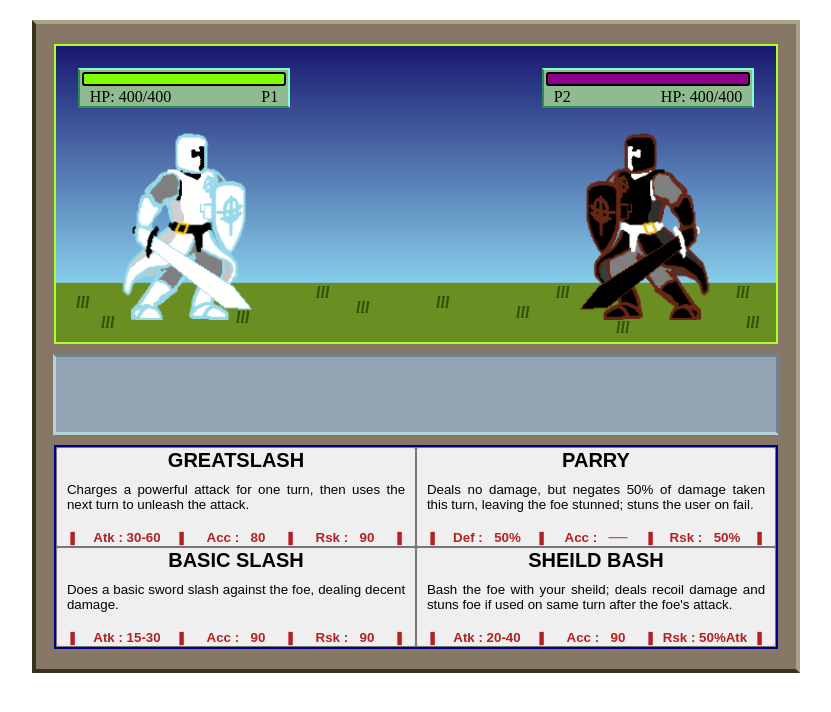
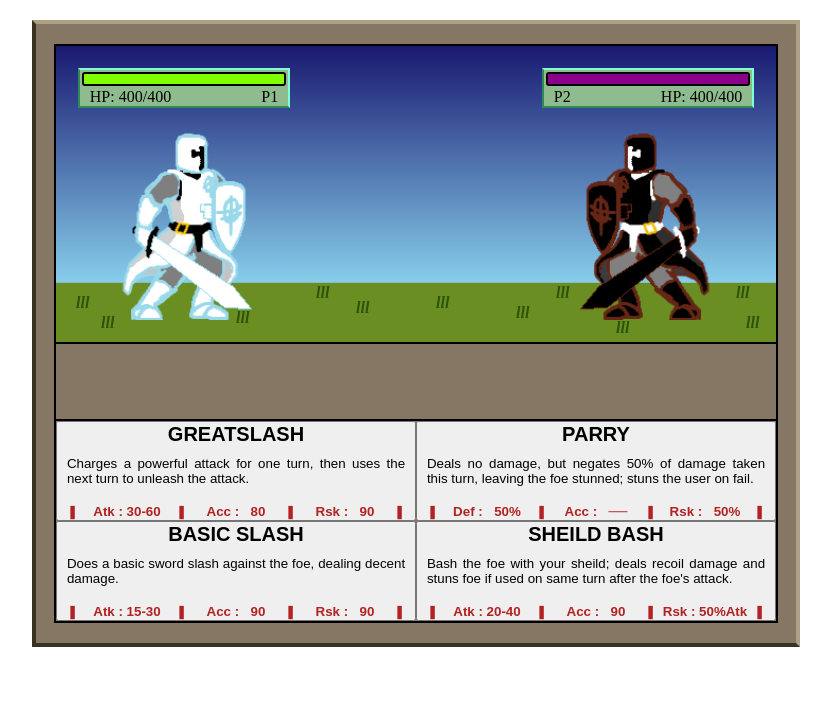
Before and after one commit to Metroid-X/user-interactive-story_unit1project_, a plain HTML site: page index.html in a window 1280 px wide. Shown: the whole page, without its empty margins (224-1055 px from the left). Drawn offline with Linux system fonts and the light colour scheme.

Commit message:
commit work in progress

```diff
--- a/css/style.css
+++ b/css/style.css
@@ -25,7 +25,7 @@ div {
     width: 720px;
     flex-direction: row;
     justify-content: space-between;
-    border-color: greenyellow;
+    border-color: black;
     background-size: 100% 80%;
     background-repeat: no-repeat;
     background-color: olivedrab;
@@ -113,10 +113,11 @@ img {
 }
 
 #text-boxes {
-    border-color:darkblue;
-    flex-flow: row, wrap;
+    border-color:black;
+    flex-direction: column;
     width: 720px;
-    height: 200px;
+    height: fit-content;
+    border-top: 0;
 }
 
 button {
@@ -149,5 +150,7 @@ button {
 }
 
 #d-log-box {
-
+    border-width: 0 0 2px 0;
+    height: 75px;
+    width: 100%;
 }
--- a/index.html
+++ b/index.html
@@ -38,8 +38,9 @@
                 <img nosave id="p2" src="./p2/p2-sprite-idle.png" alt="player 2">
             </div>
         </div>
-        <div style="border-width: 3px; height: 75px; width: 100%; margin: 10px; background-color: rgb(147, 164, 180); border-color: slategrey slategrey rgb(181, 210, 219) rgb(181, 210, 219);"></div>
         <div id="text-boxes">
+            <div id="d-log-box"></div>
+            <div style="border-width: 0; width: 100%; margin: 0; height: 200px;">
                 <button id="op-1">
                     <h2 style="margin: 0;">GREATSLASH</h2>
                     <p style="margin: 0; align-self: center; position: absolute; width: 95%; text-align:justify;">
@@ -106,5 +107,6 @@
                 </button>
             </div>
         </div>
+    </div>
 </body>
 </html>
--- a/js/app.js
+++ b/js/app.js
@@ -28,5 +28,7 @@ gameElem.addEventListener('click',(e)=>{
                 console.log(4)
                 break;
         }
+    }else if(evTarg.id=='d-log-box'){
+        console.log('dialogue')
     }
 })
```
Lines whose indentation alone changed are shown as unchanged.
